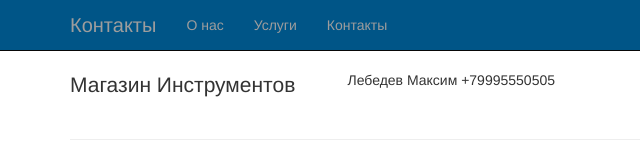
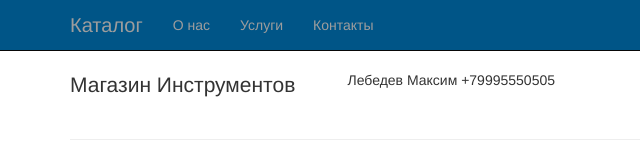
Before and after one commit to Max200315/LabWeb, a plain HTML site: page html/contacts.html in a window 1280 px wide. Shown: the full height of the page, 0-640 px from the left. Drawn offline with Linux system fonts and the light colour scheme.

Commit message:
Update contacts.html

```diff
--- a/html/contacts.html
+++ b/html/contacts.html
@@ -14,7 +14,7 @@
     <nav class="navbar navbar-inverse navbar-fixed-top" role="navigation">
         <div class="container">
             <div class="navbar-header">
-                <a class="navbar-brand" href="../index.html">Контакты</a>
+                <a class="navbar-brand" href="../index.html">Каталог</a>
             </div>
             <div class="collapse navbar-collapse" id="bs-example-navbar-collapse-1">
                 <ul class="nav navbar-nav">
```
